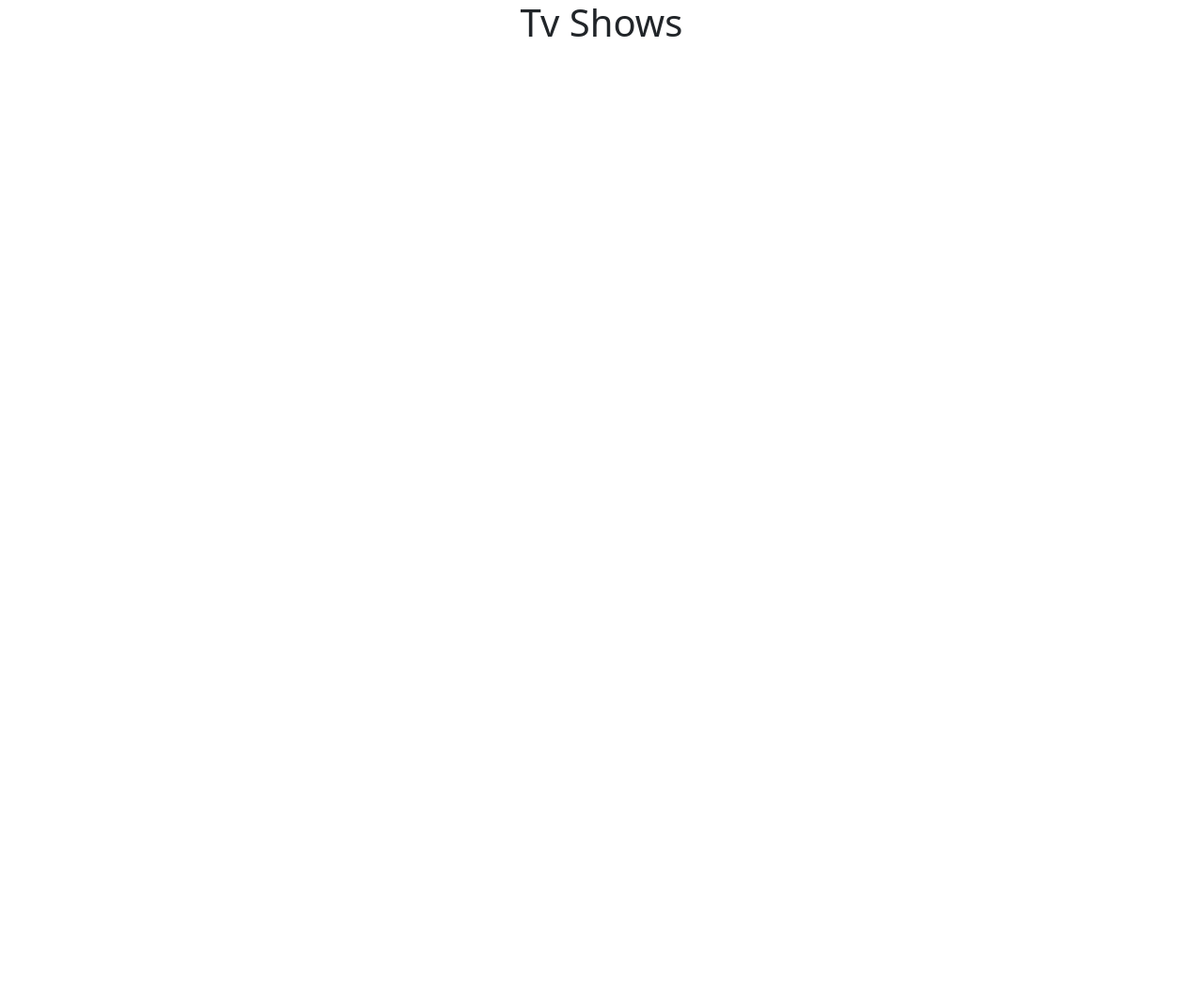
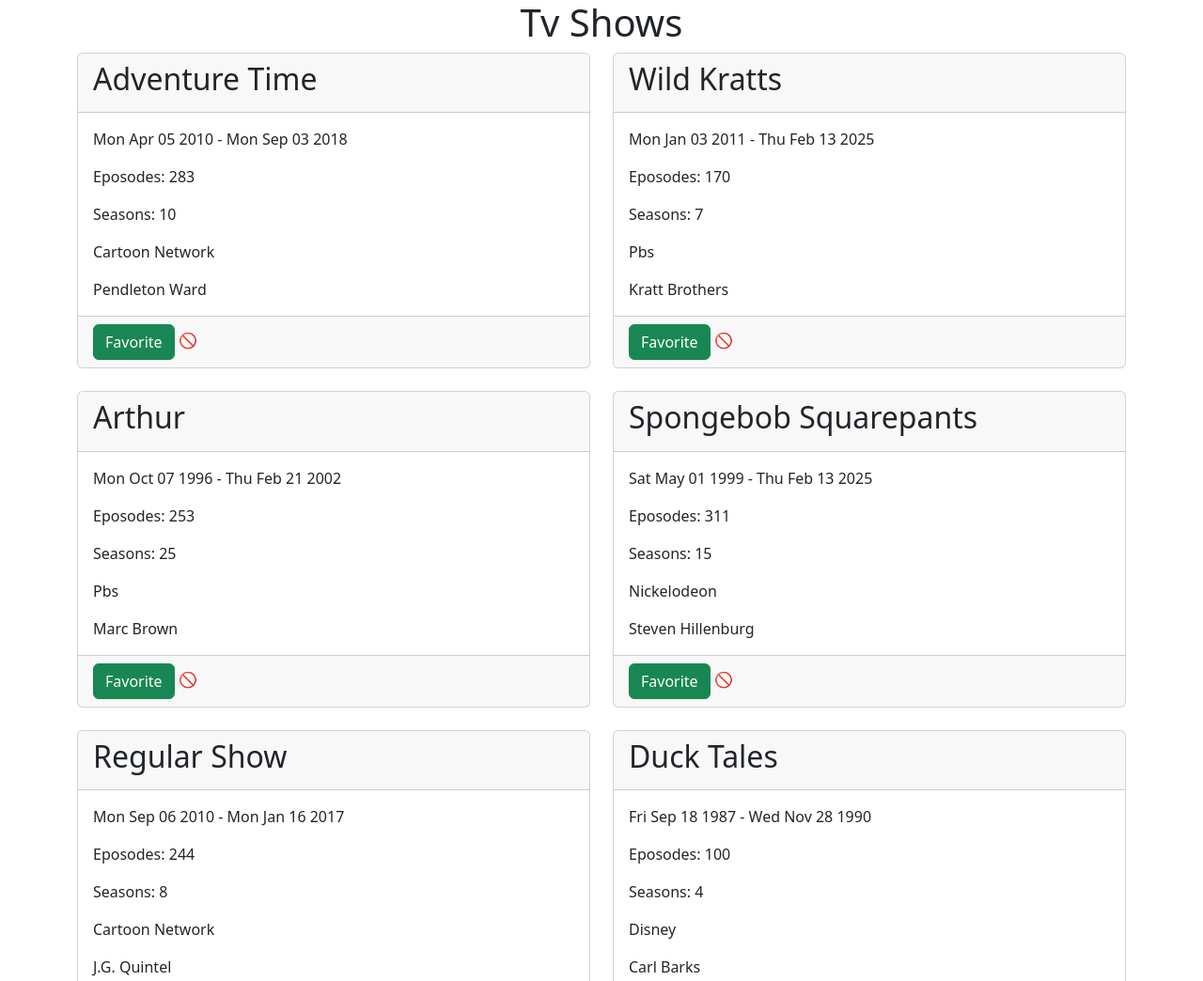
Before and after one commit to LanaReneeP/tv-shows, a plain HTML site: page index.html in a window 1280 px wide. Shown: the top 1044 px of the page at 94% size. Before the commit the page ends 800 px from the top, so only its background shows below. Drawn offline with nearby package versions, Linux system fonts and the light colour scheme.

Commit message:
"second commit"

```diff
--- a/index.html
+++ b/index.html
@@ -15,7 +15,7 @@
 
     <main class="main" id="main">
         <div class="container">
-            <div class="row row-cols-1 row-cols-md-2 row cols-lg-3" id="row"></div>
+            <div class="row row-cols-1 row-cols-md-2 row cols-lg-3 g-4" id="row"></div>
         </div>
     </main>
 
--- a/js/app.js
+++ b/js/app.js
@@ -136,11 +136,81 @@
                 network: 'nickelodeon',
                 creator: 'janice burgess',
                 isFavorite: false
-            },
+            }
         ]
+
+        this.row = document.getElementById('row')
+    }
+
+    init() {
+        console.log('init');
+        this.loadCards(this.data)
+    }
+
+    buildCard(obj) {
+        const row = this.row
+
+        const column = document.createElement('div')
+        column.classList.add('col')
+
+        const card = document.createElement('div')
+        card.classList.add('card', 'h-100')
+        card.setAttribute('id',`card-${obj.id}`)
+
+        card.innerHTML = `
+            <header class="card-header">
+                <h2 class="card-heading text-capitalize">${obj.title}</h2>
+            </header>
+            <section class="card-body">
+                <p class="card-text">
+                    <span>${obj.yearStart.toDateString()}</span> -
+                    <span>${obj.yearEnd.toDateString()}</span>
+                </p>
+                <p class="card-text">Eposodes: ${obj.episodeCount}</p>
+                <p class="card-text">Seasons: ${obj.seasonCount}</p>
+                <p class="card-text text-capitalize">${obj.network}</p>
+                <p class="card-text text-capitalize">${obj.creator}</p>
+            </section>
+            <footer class="card-footer">
+                <button class="btn btn-success text-capitalize favoriteBtns" id="${obj.id}">
+                    ${obj.isFavorite ? 'unfavorite' : 'favorite'}
+                </button>
+                <span id="favorite">${obj.isFavorite ? '💗' : '🚫'}
+            </footer>
+        `
+
+        column.appendChild(card)
+        row.appendChild(column)
+    }
+
+    loadCards(arr) {
+        arr.forEach(item => this.buildCard(item))
+    }
+
+    toggleFavorite(el, arr) {
+
+        for (let item of arr) {
+            if (el.id == item.id) {
+                item.isFavorite = !item.isFavorite
+                console.log(item.isFavorite);
+
+            }
+        }
     }
 }
 
+const action = new Shows()
+
+action.init()
+
+const buttons = document.querySelectorAll('.favoriteBtns')
+
+buttons.forEach(button => {
+    button.addEventListener('click', ()=> {
+        action.toggleFavorite(button, action.data)
+    })
+
+})
 
 
 
```
